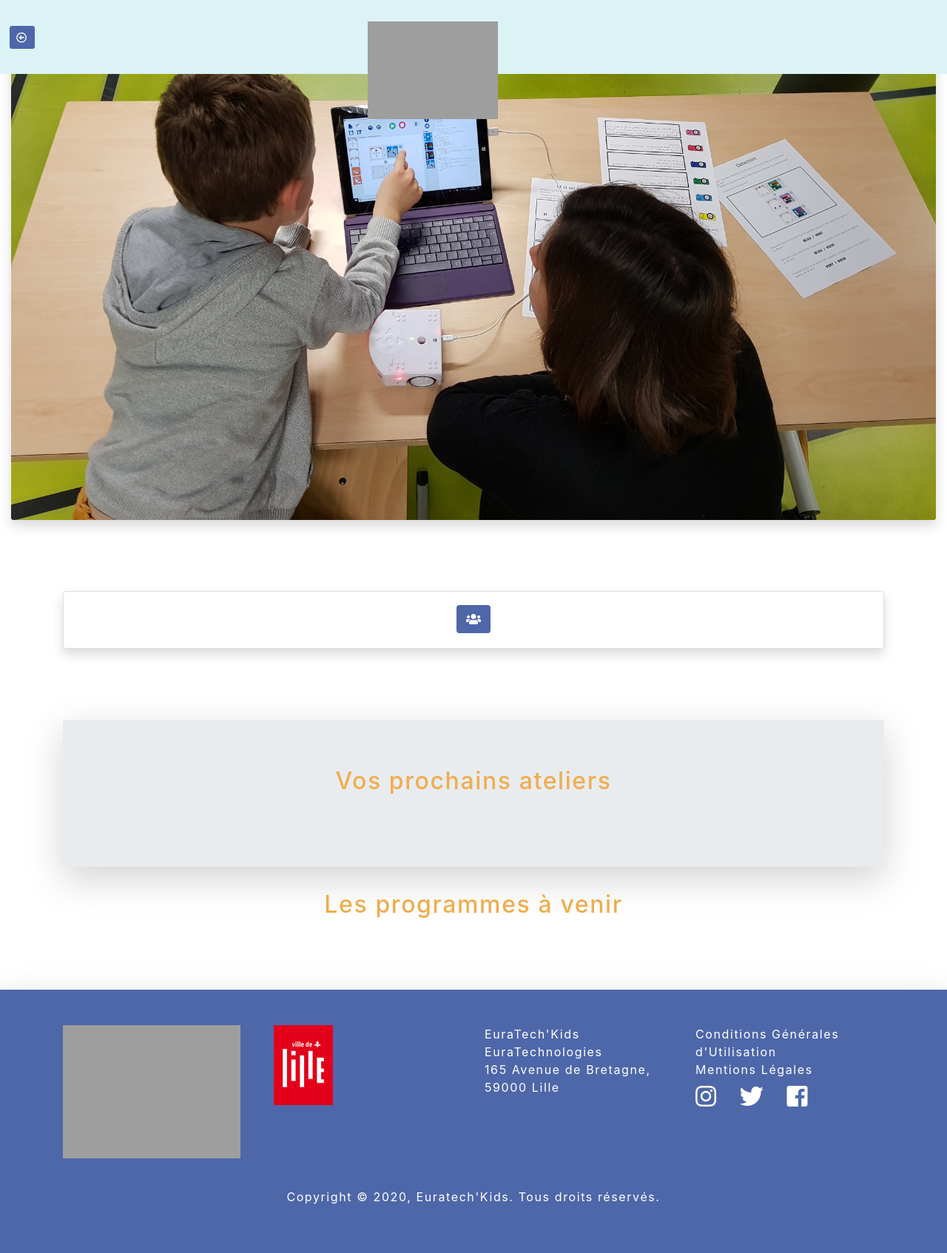
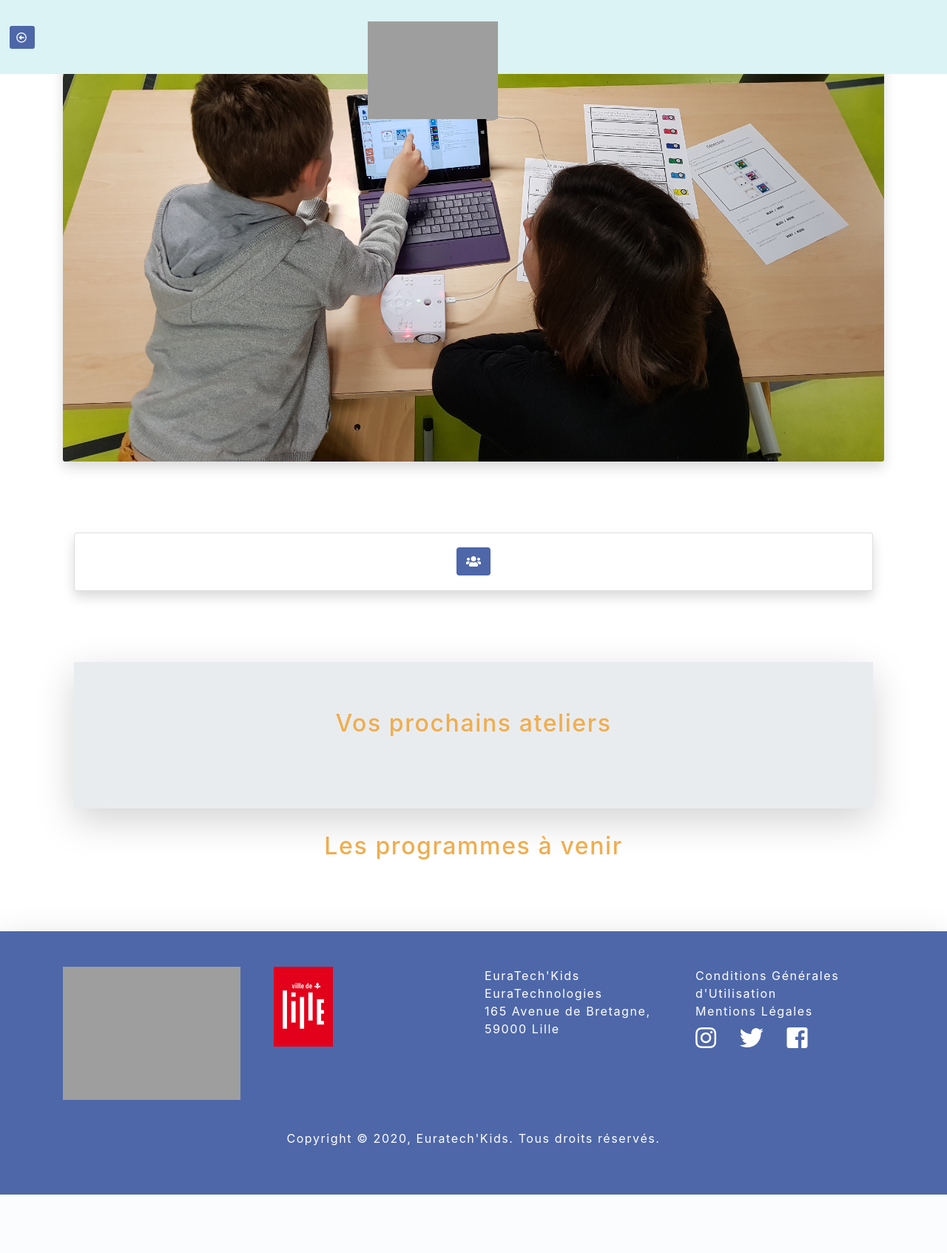
Before and after one commit to Projet-Euratech-Kids/Euratech-kids, a Symfony app: template templates/member/index.html.twig in a window 1280 px wide. Shown: the whole page at 74% size. After the commit the page ends 1615 px from the top, so only its background shows below. Run offline with Twig, Linux system fonts and the light colour scheme; the template is opened without the code that fills it, so the values that code supplies are empty; form fields are guessed from the names that the template uses; some libraries are stand-ins or nearby versions; grey boxes are pictures that could not be loaded.

Commit message:
correction reponsive

```diff
--- a/templates/member/index.html.twig
+++ b/templates/member/index.html.twig
@@ -30,11 +30,7 @@
     </header>
 
     <div class="container-fluid" id="top">
-
-        <div class="row">
-
             <div class="col">
-
                 <div class="container-fluid position">
                     <div class="d-flex flex-row-reverse">
                         <div id="buttons" class="py-3 text-right">
@@ -54,6 +50,7 @@
                             {% endif %}
                         </div>
                     </div>
+                <div class="container">
                     <div class="col-md-12 pr-0 pl-0 text-white text-center mb-5">
                         <div class="card border-0 m-0" id="top-image">
                             <img class="card-img" src="{{ asset('img/20191022_153109.jpg') }}" alt="enfant parent">
@@ -61,6 +58,7 @@
                     </div>
 
                     <!-- collapse modif -->
+
                     <div class="accordion container mx-auto pt-5" id="accordionExample">
                         <div class="card text-center col-md-12">
                             <div class="card-title" id="headingOne">
@@ -236,7 +234,7 @@
                         <h2 class="text-center">Les programmes à venir </h2>
                         <section id="programmes" class="mt-5 row text-center justify-content-md-around">
                             {% for program in programs %}
-                                <div class="card col-lg-3 col-md-5 col-12 mx-3 mb-5">
+                                <div class="card lg-3 col-md-5 mx-3 mb-5">
                                     <img class="card-img-top mt-4" src="{{ asset('img/20191022_153109.jpg') }}"
                                          alt="card photos">
                                     <h4>{{ program.category.name }}</h4>
@@ -255,9 +253,12 @@
                                         </button>
                                     </div>
                                 </div>
+                            {% endfor %}
                             </div>
 
+                            {% for program in programs %}
                             <!-- Modal Programme:{{ program.id }} -->
+                        <div class="container">
                             <div class="modal fade" id="p{{ program.id }}" tabindex="-1" role="dialog" aria-labelledby="exampleModalScrollableTitle" aria-hidden="true">
                                 <div class="modal-dialog modal-dialog-scrollable" role="document">
                                     <div class="modal-content">
@@ -286,12 +287,13 @@
                                         </div>
                                     </div>
                                 </div>
+                            </div>
                                 <!-- Fin - Modal Programme:{{ program.id }} -->
                             {% endfor %}
                         </section>
                     </div>
+                    </div>
                 </div>
-            </div>
         </div>
     </div>
 {% endblock %}
```
